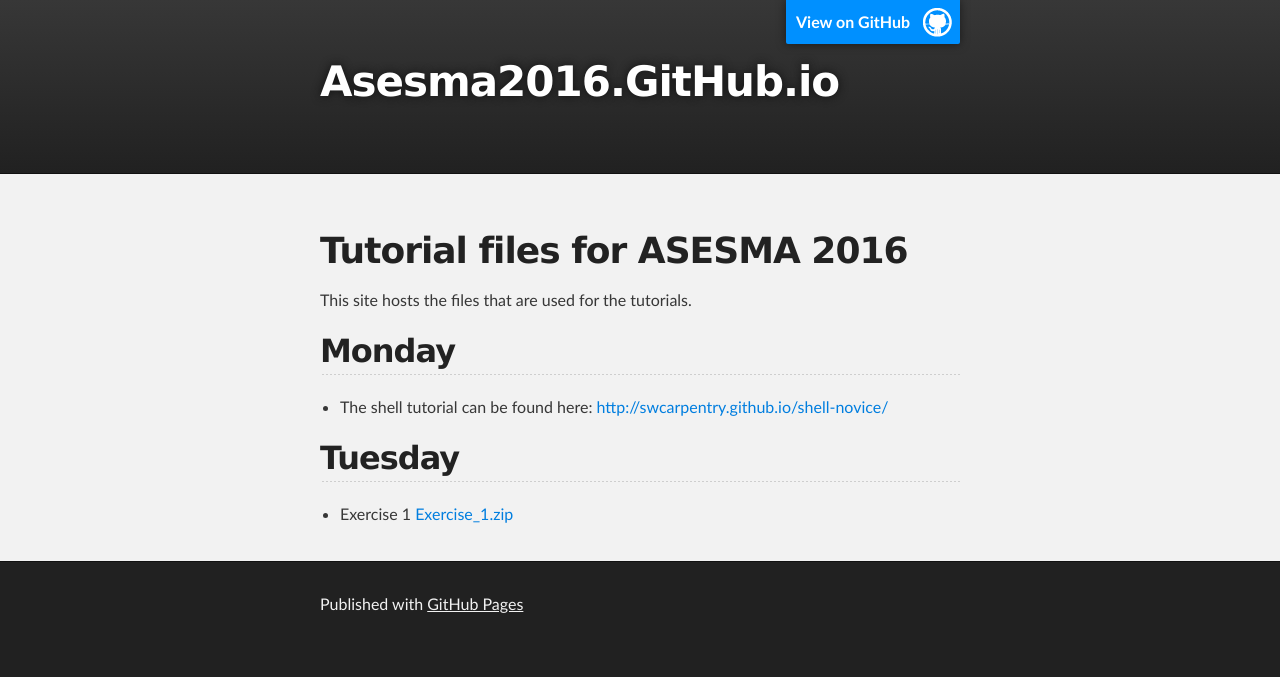
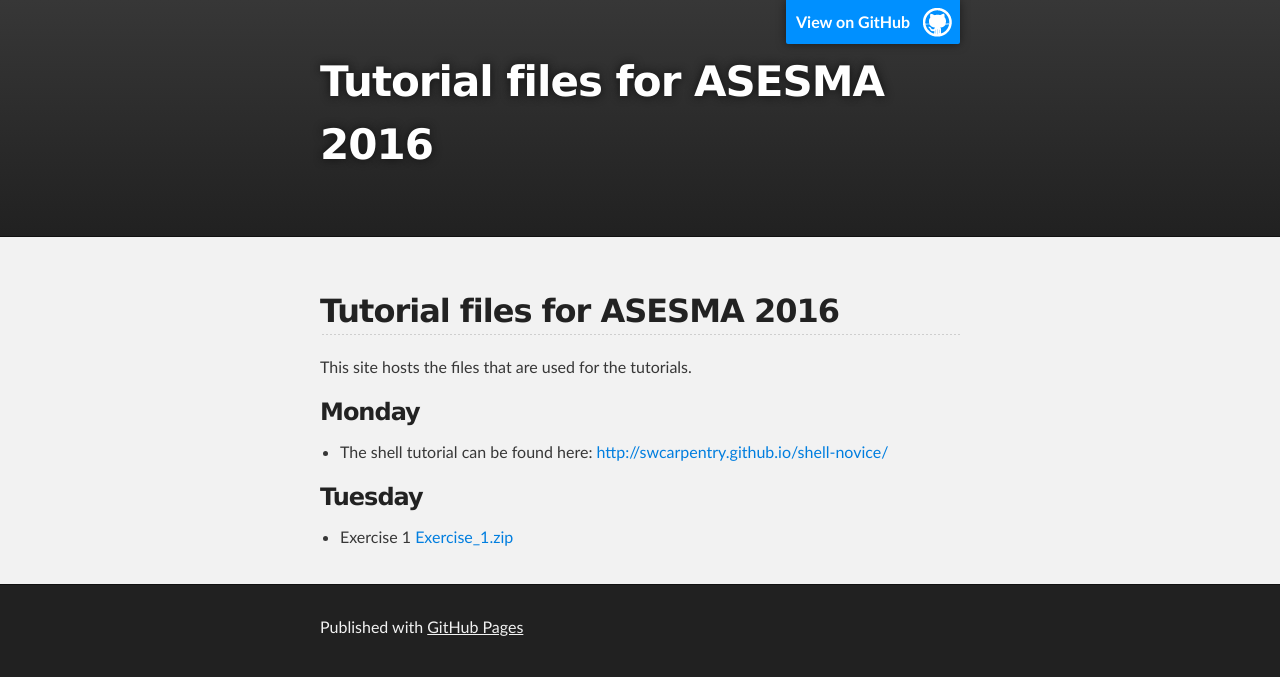
Before and after one commit to asesma-org/ASESMA2016, a plain HTML site: page index.html in a window 1280 px wide. Drawn offline with Linux system fonts and the light colour scheme.

Commit message:
Replace master branch with page content via GitHub

```diff
--- a/index.html
+++ b/index.html
@@ -4,11 +4,11 @@
   <head>
     <meta charset='utf-8'>
     <meta http-equiv="X-UA-Compatible" content="chrome=1">
-    <meta name="description" content="Asesma2016.GitHub.io : ">
+    <meta name="description" content="Tutorial files for ASESMA 2016 : ">
 
     <link rel="stylesheet" type="text/css" media="screen" href="stylesheets/stylesheet.css">
 
-    <title>Asesma2016.GitHub.io</title>
+    <title>Tutorial files for ASESMA 2016</title>
   </head>
 
   <body>
@@ -18,7 +18,7 @@
         <header class="inner">
           <a id="forkme_banner" href="https://github.com/asesma2016">View on GitHub</a>
 
-          <h1 id="project_title">Asesma2016.GitHub.io</h1>
+          <h1 id="project_title">Tutorial files for ASESMA 2016</h1>
           <h2 id="project_tagline"></h2>
 
         </header>
@@ -27,21 +27,21 @@
     <!-- MAIN CONTENT -->
     <div id="main_content_wrap" class="outer">
       <section id="main_content" class="inner">
-        <h1>
-<a id="tutorial-files-for-asesma-2016" class="anchor" href="#tutorial-files-for-asesma-2016" aria-hidden="true"><span aria-hidden="true" class="octicon octicon-link"></span></a>Tutorial files for ASESMA 2016</h1>
+        <h2>
+<a id="tutorial-files-for-asesma-2016" class="anchor" href="#tutorial-files-for-asesma-2016" aria-hidden="true"><span aria-hidden="true" class="octicon octicon-link"></span></a>Tutorial files for ASESMA 2016</h2>
 
 <p>This site hosts the files that are used for the tutorials.</p>
 
-<h2>
-<a id="monday" class="anchor" href="#monday" aria-hidden="true"><span aria-hidden="true" class="octicon octicon-link"></span></a>Monday</h2>
+<h3>
+<a id="monday" class="anchor" href="#monday" aria-hidden="true"><span aria-hidden="true" class="octicon octicon-link"></span></a>Monday</h3>
 
 <ul>
 <li>The shell tutorial can be found here: <a href="http://swcarpentry.github.io/shell-novice/">http://swcarpentry.github.io/shell-novice/</a>
 </li>
 </ul>
 
-<h2>
-<a id="tuesday" class="anchor" href="#tuesday" aria-hidden="true"><span aria-hidden="true" class="octicon octicon-link"></span></a>Tuesday</h2>
+<h3>
+<a id="tuesday" class="anchor" href="#tuesday" aria-hidden="true"><span aria-hidden="true" class="octicon octicon-link"></span></a>Tuesday</h3>
 
 <ul>
 <li>Exercise 1 <a href="Exercise_1.zip">Exercise_1.zip</a>
--- a/params.json
+++ b/params.json
@@ -1,6 +1,6 @@
 {
-  "name": "Asesma2016.GitHub.io",
+  "name": "Tutorial files for ASESMA 2016",
   "tagline": "",
-  "body": "# Tutorial files for ASESMA 2016\r\n\r\nThis site hosts the files that are used for the tutorials.\r\n\r\n## Monday\r\n- The shell tutorial can be found here: http://swcarpentry.github.io/shell-novice/\r\n\r\n## Tuesday\r\n- Exercise 1 [Exercise_1.zip](Exercise_1.zip)",
+  "body": "## Tutorial files for ASESMA 2016\r\n\r\nThis site hosts the files that are used for the tutorials.\r\n\r\n### Monday\r\n- The shell tutorial can be found here: http://swcarpentry.github.io/shell-novice/\r\n\r\n### Tuesday\r\n- Exercise 1 [Exercise_1.zip](Exercise_1.zip)",
   "note": "Don't delete this file! It's used internally to help with page regeneration."
 }
```
